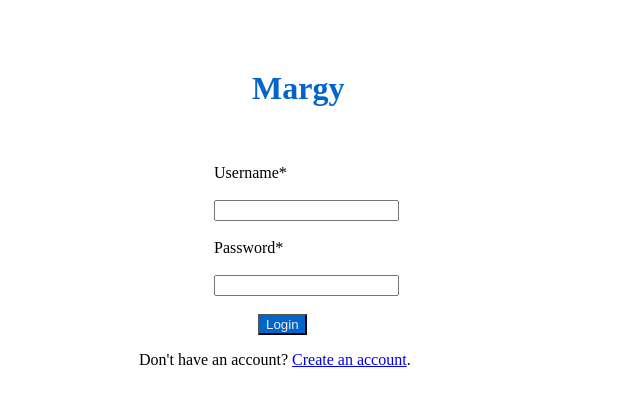
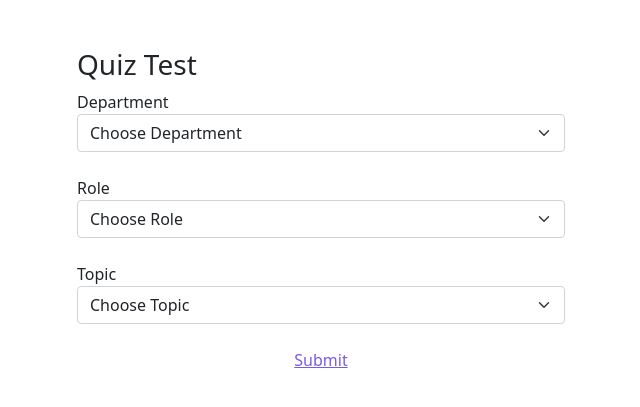
Before and after one commit to yuvaraj2708/aptitude, a Django app: page / in a window 1280 px wide. Shown: the top 407 px of the page, without its empty margins (319-959 px from the left). Run offline with Django 4.2, Linux system fonts and the light colour scheme; data comes from the database, SQL or seed files in the repository; both versions use the stored data as it was after the commit.

Commit message:
simple Arange

```diff
--- a/Quiz/models.py
+++ b/Quiz/models.py
@@ -66,17 +66,17 @@
 
 
 class Role(models.Model):
-    Department = models.ForeignKey(Department, on_delete=models.CASCADE,null=True)
+    department = models.ForeignKey(Department, on_delete=models.CASCADE,null=True)
     name = models.CharField(max_length=40,null=True,blank=True)
 
     def __str__(self):
         return self.name
 
 class Topic(models.Model):
-    Role = models.ForeignKey(Department,on_delete=models.CASCADE,null=True)
-    name = models.CharField(max_length=100,blank=True,null=True)
+    role = models.ForeignKey(Role, on_delete=models.CASCADE,null=True)
+    name = models.CharField(max_length=100,null=True,blank=True)
     def __str__(self):
-        return self.name()
+        return str(self.name)
 
 class Person(models.Model):
     name = models.CharField(max_length=124,null=True,blank=True)
--- a/Quiz/templates/depart.html
+++ b/Quiz/templates/depart.html
@@ -9,40 +9,43 @@
 </head>
 <body>
 <div class="container mt-5" style="width:40%">
-    <h3>Choose the Departments </h3>
-    <label for="country">Department</label>
-    <select class="form-select" aria-label="Default select example" id="country" onchange="departmentfield()">
+    <h3>Quiz Test </h3>
+    <label for="department">Department</label>
+
+    <select class="form-select" aria-label="Default select example" id="department" onchange="departmentfield()">
         <option selected>Choose Department</option>
         {% for i in department %}
             <option value="{{i.id}}" {% if request.GET.department == i.id|lower %}selected{% endif %}>{{i.name}}</option>
         {% endfor %}
     </select>
     <br/>
-    <label for="state">Role</label>
-    <select class="form-select" aria-label="Default select example" id="state" onchange="rolefield()">
+
+    <label for="role">Role</label>
+    <select class="form-select" aria-label="Default select example" id="role" onchange="rolefield()">
         <option selected>Choose Role</option>
         {% for i in role %}
             <option value="{{i.id}}" {% if request.GET.role == i.id|lower %}selected{% endif %}>{{i.name}}</option>
         {% endfor %}
     </select>
 <br/>
-    <label for="district">Topic</label>
-    <select class="form-select" aria-label="Default select example" id="district">
+
+    <label for="topic">Topic</label>
+    <select class="form-select" aria-label="Default select example" id="topic">
         <option selected>Choose Topic</option>
         {% for i in topic %}
             <option value="{{i.id}}">{{i.name}}</option>
         {% endfor %}
         </select><br>
 
-      <a href="/test" <button type="submit" style=" justify-content: center; display: flex;color: rgb(120, 93, 226);    ">Submit</button></a>
+      <a href="/test" <button type="submit" style=" justify-content: center; display: flex;color: rgb(120, 93, 226); ">Submit</button></a>
     <br/>
 </div>
 <script>
     function departmentfield(){
         departmentid = document.getElementById('department').value;
-        window.location = "/?country="+departmentid;
+        window.location = "/?department="+departmentid;
     }
-    function statefield(){
+    function rolefield(){
        roleid = document.getElementById('role').value;
        window.location = "/?department="+'{{request.GET.department}}'+"&role="+roleid;
     }
--- a/Quiz/urls.py
+++ b/Quiz/urls.py
@@ -4,9 +4,9 @@
 
 urlpatterns = [
     path('admin/', admin.site.urls),
-    path("",views.log,name="Home"),
+    path("login/",views.log,name="Home"),
     path("register/",views.reg,name="registerpage"),
-    path("depart/",views.department,name="Dependant"),
+    path("",views.department,name="Dependant"),
     path("test/",views.Test,name="testpage"),
 
 
--- a/Quiz/views.py
+++ b/Quiz/views.py
@@ -7,8 +7,6 @@
 from .forms import *
 from django.contrib.auth.models import User
 from .models import login
-from .forms import PersonCreationForm
-from .models import Person, Role
 from .models import *
 
 # def homepage(request):
@@ -21,11 +19,11 @@
 
         if user is not None:
            login(request,user)
-           return redirect("/depart")
+           return redirect("/")
 
         else:
              messages.success(request,'Invalid username or password.')
-             return redirect("/")
+             return redirect("/depart")
     else:
         return render(request,'login.html',{})
 
@@ -37,7 +35,7 @@
         password1 = request.POST.get('password1')
         password2 =request.POST.get('password2')
 
-        if password1 == password2:
+        if password1 == password2 :
              user =User.objects.create_user(request,username=name,email=email,password1=password2)
              user.is_staff = True
              user.is_active = True
@@ -55,8 +53,6 @@
 
 
 
-def department(request):
-     return render(request,'Depart.html')
 def Test(request):
     return render(request,'Test.html')
 
@@ -64,15 +60,16 @@
 def department(request):
     departmentid = request.GET.get('department', None)
     roleid = request.GET.get('role', None)
-    Role = None
-    Topic = None
+    role = None
+    topic = None
 
     if departmentid:
         getdepartment = Department.objects.get(id=departmentid)
-        role = Role.objects.filter(country=getdepartment)
+        role = Role.objects.filter(department=getdepartment)
 
     if roleid:
         getrole = Role.objects.get(id=roleid)
-        Topic = Topic.objects.filter(role=getrole)
+
+        topic = Topic.objects.filter(role=getrole)
     department = Department.objects.all()
     return render(request, 'depart.html', locals())
```
Also changed, not shown: Quiz/forms.py (+0 -19 lines), Quiz/migrations/0005_alter_topic_role.py (added), Quiz/migrations/0006_rename_department_role_department_and_more.py (added), db.sqlite3.
